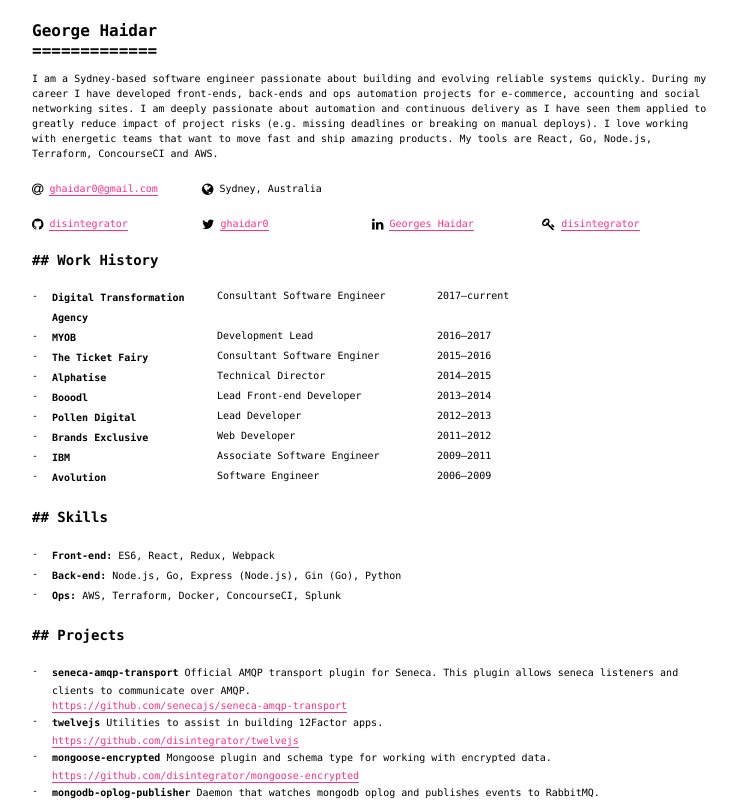
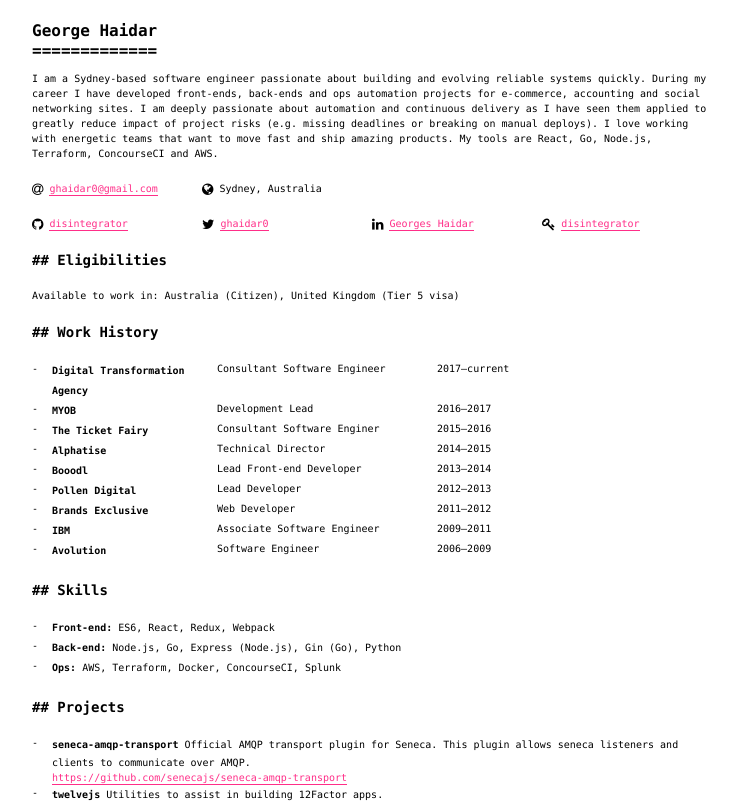
Before and after one commit to joaojeronimo/resume, a React (Create React App) app: page / in a window 1280 px wide. Shown: the top 803 px of the page, without its empty margins (268-1005 px from the left). Built offline with nearby package versions, Linux system fonts and the light colour scheme.

Commit message:
added eligibilities

```diff
--- a/src/App.js
+++ b/src/App.js
@@ -2,6 +2,7 @@
 
 import React from 'react';
 import ContactDetails from './ContactDetails';
+import Eligibilities from './Eligibilities';
 import Introduction from './Introduction';
 import Education from './Education';
 import WorkDetails from './WorkDetails';
@@ -16,6 +17,7 @@
     intro,
     personal,
     location,
+    eligibilities = [],
     profiles = [],
     education = [],
     projects = [],
@@ -36,13 +38,14 @@
           city={location.city}
           country={location.country}
         />
-        {profiles.length && <Profiles list={profiles} />}
-        {work.length && <WorkHistory list={work} />}
-        {skills.length && <Skills list={skills} />}
-        {projects.length && <Projects list={projects} />}
-        {education.length && <Education list={education} />}
+        {!!profiles.length && <Profiles list={profiles} />}
+        {!!eligibilities.length && <Eligibilities list={eligibilities} />}
+        {!!work.length && <WorkHistory list={work} />}
+        {!!skills.length && <Skills list={skills} />}
+        {!!projects.length && <Projects list={projects} />}
+        {!!education.length && <Education list={education} />}
         <div className="page-break" />
-        {work.length && <WorkDetails list={work} />}
+        {!!work.length && <WorkDetails list={work} />}
 
         <aside className="text-right">
           <p>
--- /dev/null
+++ b/src/Eligibilities.js
@@ -0,0 +1,15 @@
+import React from 'react';
+import type { Eligibility } from './types';
+
+const Eligibilities = ({ list }: { list: Eligibility[] }) => {
+  return (
+    <section>
+      <header>
+        <h2>Eligibilities</h2>
+      </header>
+      <p>Available to work in: {list.join(', ')}</p>
+    </section>
+  );
+};
+
+export default Eligibilities;
--- a/src/resume.json
+++ b/src/resume.json
@@ -4,6 +4,10 @@
     "preferredName": "George Haidar",
     "email": "ghaidar0@gmail.com"
   },
+  "eligibilities": [
+    "Australia (Citizen)",
+    "United Kingdom (Tier 5 visa)"
+  ],
   "location": {
     "city": "Sydney",
     "country": "Australia"
--- a/src/types.js
+++ b/src/types.js
@@ -16,6 +16,8 @@
   username: string,
   website: string,
 };
+
+export type Eligibility = string;
 
 export type Education = {
   institution: string,
@@ -47,6 +49,7 @@
   intro: Intro,
   personal: Personal,
   location: Location,
+  eligibilities?: Eligibility[],
   profiles?: Profile[],
   education?: Education[],
   work?: Work[],
```
Also changed, not shown: 6 other files (tests, documents, lock files or other folders).
